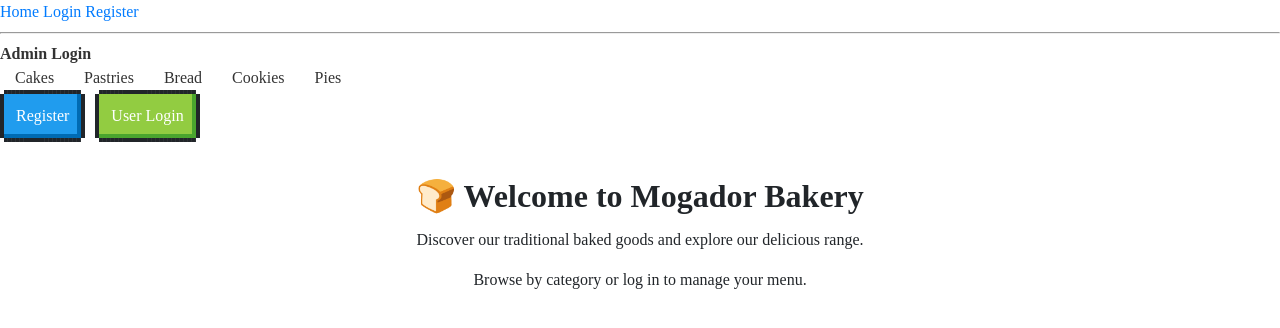
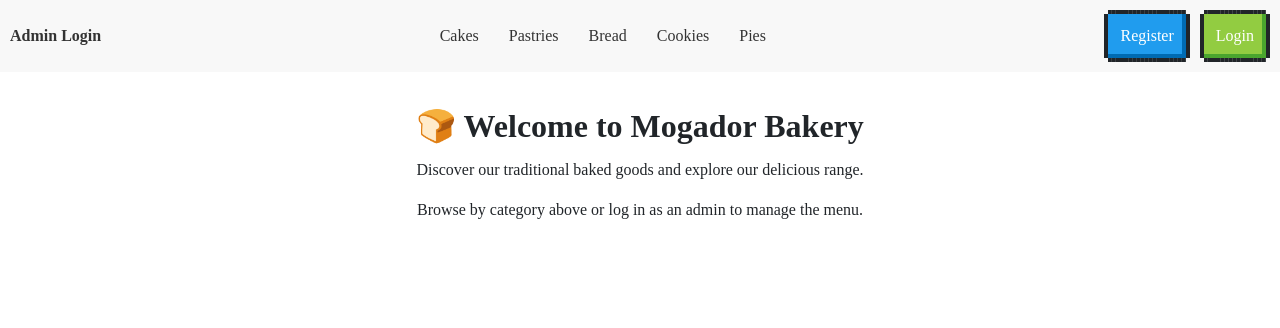
Before and after one commit to nmouahbi/Mogador-Bakery-App, a Flask app: page / in a window 1280 px wide. Shown: the top 328 px of the page. Run offline with Flask 3, Linux system fonts and the light colour scheme.

Commit message:
Update index page with dynamic navbar and admin product management options

```diff
--- a/app/templates/base.html
+++ b/app/templates/base.html
@@ -13,17 +13,6 @@
     />
   </head>
   <body>
-    <nav>
-      <a href="{{ url_for('main.home') }}">Home</a>
-      {% if current_user.is_authenticated %}
-      <a href="{{ url_for('main.menu') }}">Menu</a>
-      <a href="{{ url_for('auth.logout') }}">Logout</a>
-      {% else %}
-      <a href="{{ url_for('auth.login') }}">Login</a>
-      <a href="{{ url_for('auth.register') }}">Register</a>
-      {% endif %}
-    </nav>
-    <hr />
     {% block content %}{% endblock %}
   </body>
 </html>
--- a/app/templates/index.html
+++ b/app/templates/index.html
@@ -1,12 +1,31 @@
 {% extends "base.html" %} {% block title %}Welcome to Mogador Bakery{% endblock
 %} {% block content %}
-  <!-- Left Section: Admin Login -->
+<!-- Navbar with Bakery Categories -->
+<nav
+  class="navbar"
+  style="
+    background-color: #f8f8f8;
+    padding: 10px;
+    display: flex;
+    justify-content: space-between;
+    align-items: center;
+  "
+>
+  <!-- Left Section: Admin Login or Product Management -->
   <div class="navbar-left">
+    {% if current_user.is_authenticated %}
+    <a
+      href="{{ url_for('main.menu') }}"
+      style="text-decoration: none; color: #333; font-weight: bold"
+      >Product Management</a
+    >
+    {% else %}
     <a
       href="{{ url_for('auth.login') }}"
       style="text-decoration: none; color: #333; font-weight: bold"
       >Admin Login</a
     >
+    {% endif %}
   </div>
 
   <!-- Center Section: Bakery Categories -->
@@ -50,24 +69,40 @@
     </ul>
   </div>
 
-  <!-- Right Section: User Authentication Links -->
+  <!-- Right Section: Authentication Links (only for guests) -->
   <div class="navbar-right">
+    {% if not current_user.is_authenticated %}
     <a
       href="{{ url_for('auth.register') }}"
       class="nes-btn is-primary"
       style="margin-right: 10px"
       >Register</a
     >
-    <a href="{{ url_for('auth.login') }}" class="nes-btn is-success"
-      >User Login</a
-    >
+    <a href="{{ url_for('auth.login') }}" class="nes-btn is-success">Login</a>
+    {% endif %}
   </div>
 </nav>
 
 <!-- Main Content Section -->
 <div class="main-content" style="text-align: center; padding: 30px">
+  {% if current_user.is_authenticated %}
+  <h1>Welcome Admin!</h1>
+  <p>You are logged in. Manage your products below:</p>
+  <p>
+    <a href="{{ url_for('main.menu') }}" class="nes-btn is-primary"
+      >Manage Products</a
+    >
+    <a
+      href="{{ url_for('main.new_product') }}"
+      class="nes-btn is-success"
+      style="margin-left: 10px"
+      >Add New Product</a
+    >
+  </p>
+  {% else %}
   <h1>🍞 Welcome to Mogador Bakery</h1>
   <p>Discover our traditional baked goods and explore our delicious range.</p>
-  <p>Browse by category or log in to manage your menu.</p>
+  <p>Browse by category above or log in as an admin to manage the menu.</p>
+  {% endif %}
 </div>
 {% endblock %}
```
